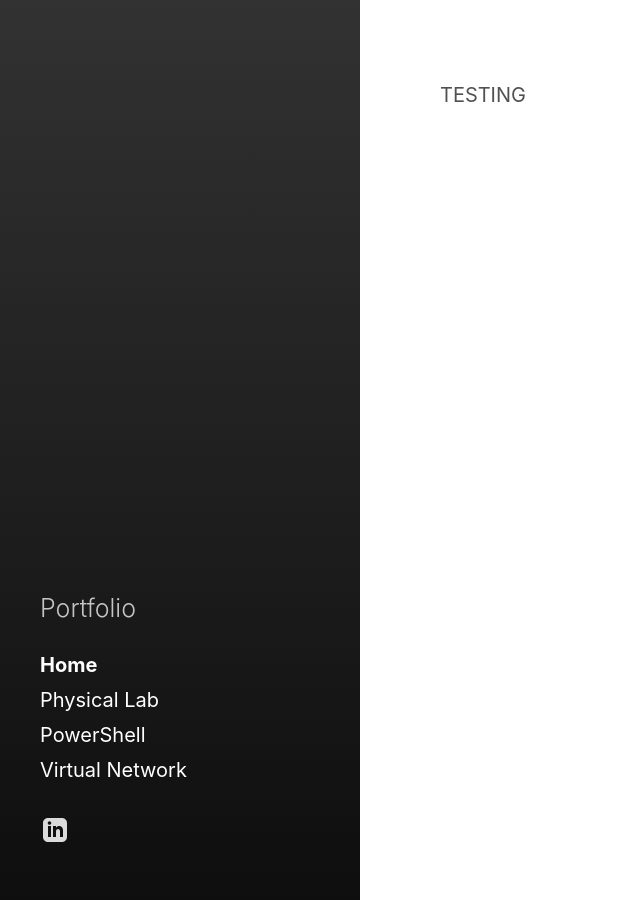
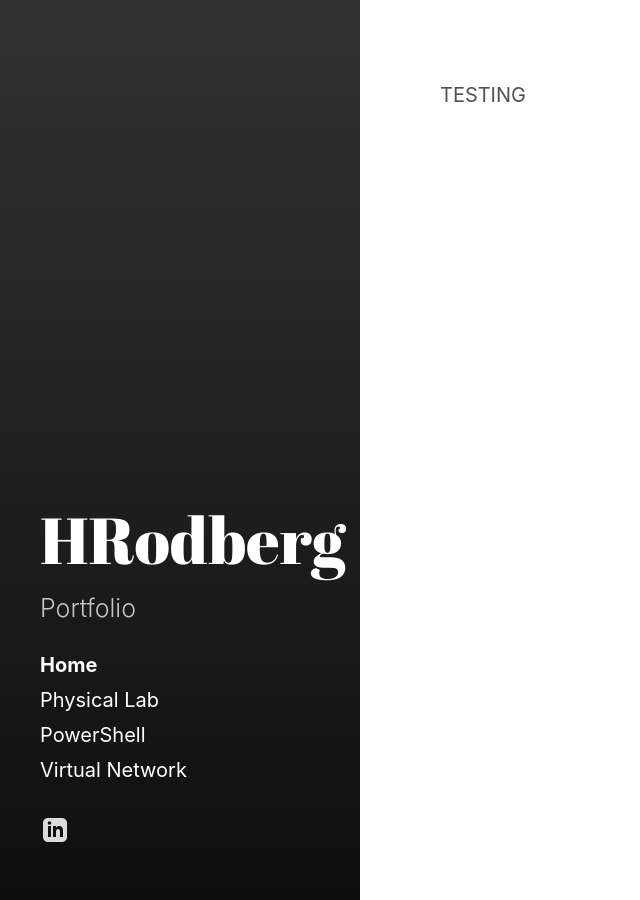
Before and after one commit to HRodberg/HRodberg.github.io, a Jekyll site: the page built from index.html, in a window 1280 px wide. Shown: the whole page, without its empty margins (0-640 px from the left). Built offline with Jekyll 4.4.1, drawn with Linux system fonts in a browser that asks for light colours; the list of posts is cut into pages by our own code.

Commit message:
Update sidebar.html

```diff
--- a/_includes/sidebar.html
+++ b/_includes/sidebar.html
@@ -1,8 +1,15 @@
 <div id="sidebar">
   <header>
+    <{% if page.layout == "index" %}h1{% else %}div{% endif %} class="site-title">
+      <a href="{{ site.baseurl }}/">
+        {% unless page.url == "/" %}
+          <span class="back-arrow icon">{% include svg/back-arrow.svg %}</span>
+        {% endunless %}
+        {{ site.title }}
+      </a>
+    </{% if page.layout == "index" %}h1{% else %}div{% endif %}>
     <p class="lead">{{ site.description }}</p>
   </header>
   {% include sidebar-nav-links.html %}
-
   {% include sidebar-icon-links.html %}
 </div>
```
